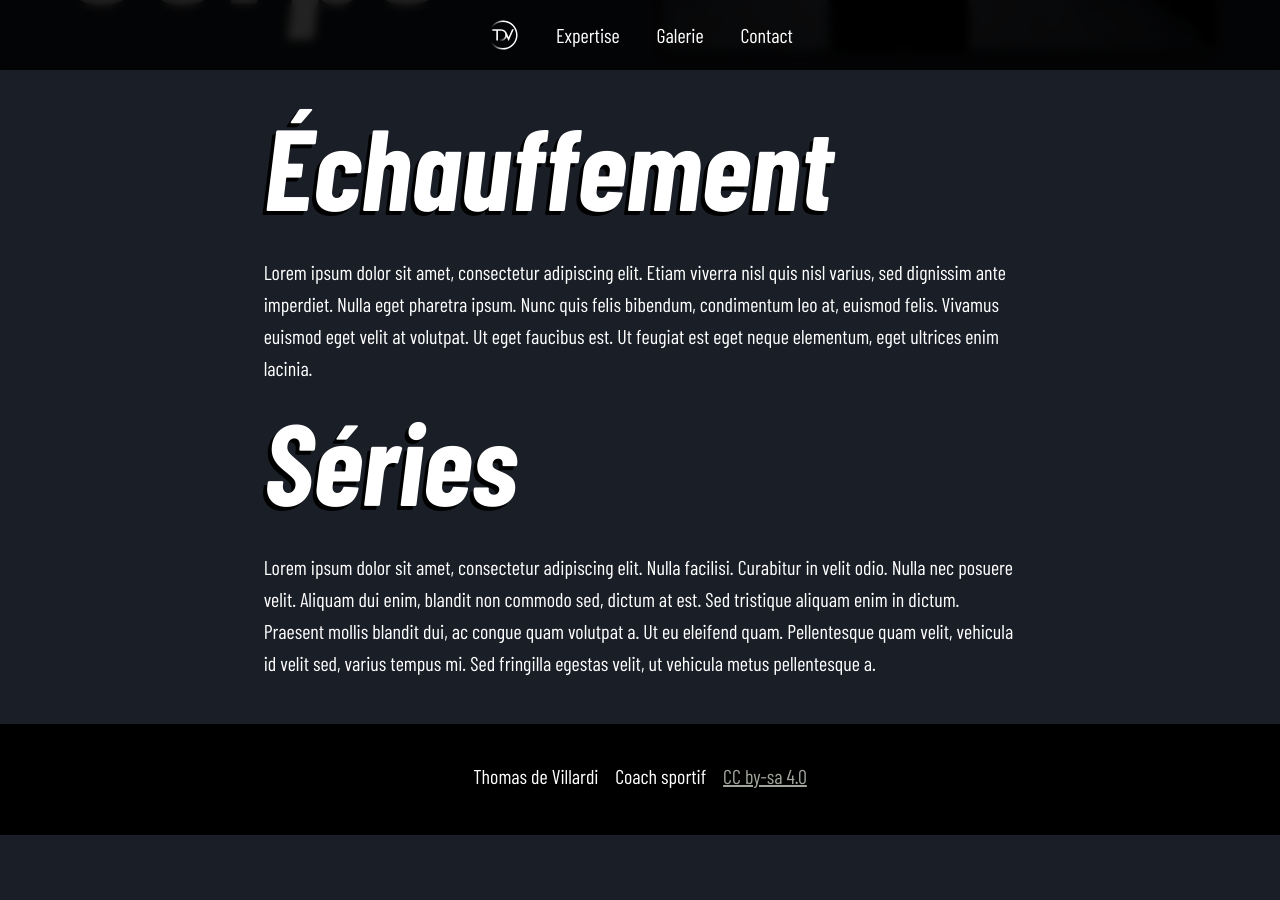
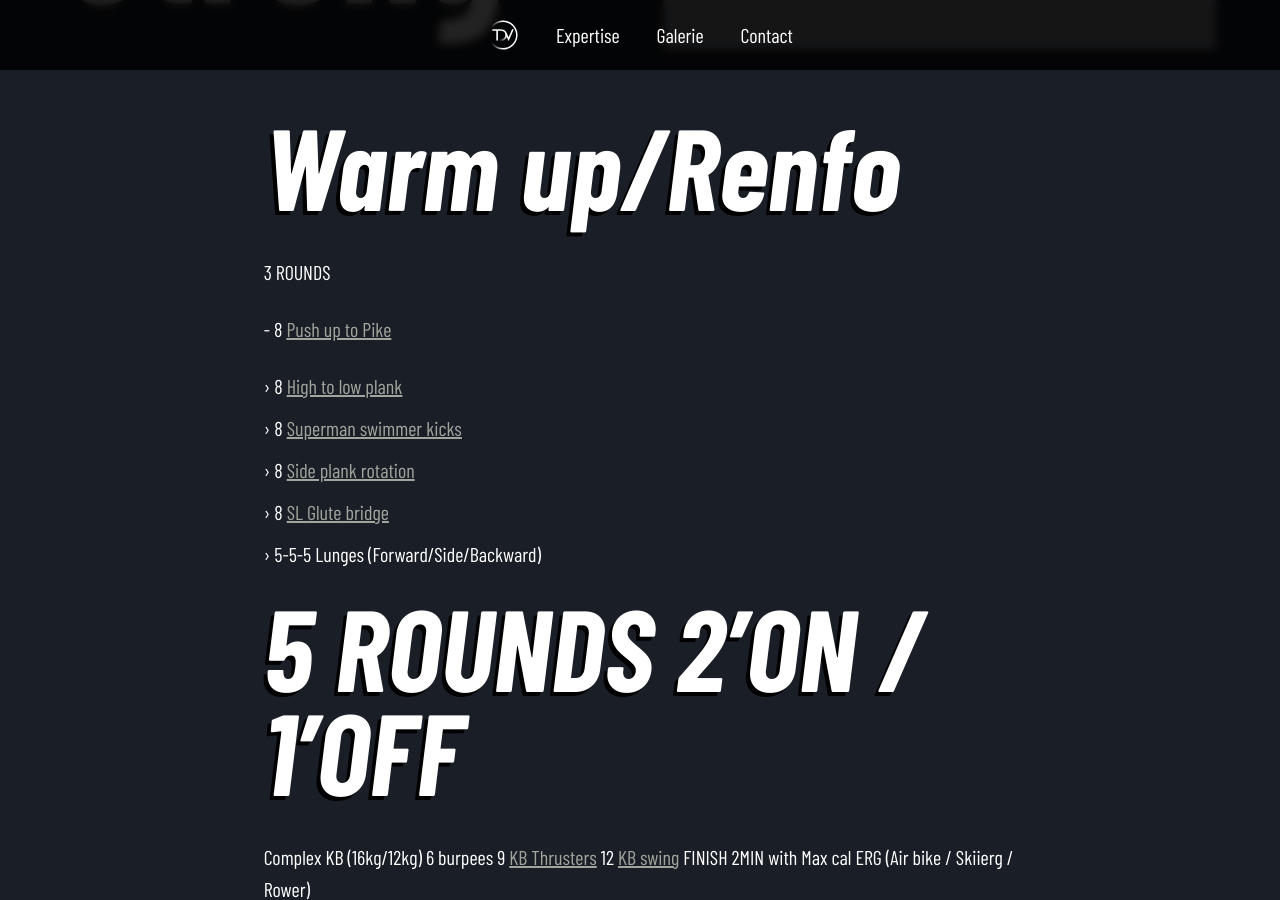
Before and after one commit to odevillardi/tdv, a Jekyll site: the page built from _posts/2022-12-28-test.md, in a window 1280 px wide and 900 px high, scrolled down 571 px. Built offline with Jekyll 4.4.1, drawn with Linux system fonts in a browser that asks for light colours; a script that is not in the unit is left out; before the commit the page ends 1406 px from its top, so only the background shows below that; some of the changed text lies outside the part shown; grey boxes are pictures that could not be loaded.

Commit message:
Update Journal “2022-12-28-test”

```diff
--- a/_posts/2022-12-28-test.md
+++ b/_posts/2022-12-28-test.md
@@ -1,15 +1,40 @@
 ---
 layout: post
-picture: /img/pics/dsc8072.jpg
+picture: /img/pics/img_3340-2.jpg
 date: 2022-12-28T10:59:49.046Z
-title: Séance haut du corps
+title: "01 : Finish Strong"
 auteur: ol
-duration: 25 min
+duration: 30 min
 ---
-## Échauffement
+## Warm up/Renfo
 
-Lorem ipsum dolor sit amet, consectetur adipiscing elit. Etiam viverra nisl quis nisl varius, sed dignissim ante imperdiet. Nulla eget pharetra ipsum. Nunc quis felis bibendum, condimentum leo at, euismod felis. Vivamus euismod eget velit at volutpat. Ut eget faucibus est. Ut feugiat est eget neque elementum, eget ultrices enim lacinia.
+3 ROUNDS
 
-## Séries
+\- 8 [Push up to Pike](https://www.youtube.com/watch?v=gxf460U591I&t=29s)
+- 8 [High to low plank](https://www.youtube.com/watch?v=jdnPcOf4YOA)
+- 8 [Superman swimmer kicks](https://www.youtube.com/watch?v=giIrfytRWIQ)
+- 8 [Side plank rotation](https://www.youtube.com/watch?v=RXlHKL_NEN8)
+- 8 [SL Glute bridge](https://www.youtube.com/watch?v=AVAXhy6pl7o)
+- 5-5-5 Lunges (Forward/Side/Backward)
 
-Lorem ipsum dolor sit amet, consectetur adipiscing elit. Nulla facilisi. Curabitur in velit odio. Nulla nec posuere velit. Aliquam dui enim, blandit non commodo sed, dictum at est. Sed tristique aliquam enim in dictum. Praesent mollis blandit dui, ac congue quam volutpat a. Ut eu eleifend quam. Pellentesque quam velit, vehicula id velit sed, varius tempus mi. Sed fringilla egestas velit, ut vehicula metus pellentesque a.
+
+
+## 5 ROUNDS 2'ON / 1'OFF
+
+Complex KB (16kg/12kg)
+6 burpees
+9 [KB Thrusters](https://www.youtube.com/watch?v=ktDIi7qBHHM)
+12 [KB swing](https://www.youtube.com/watch?v=KkYOW3jDhoM)
+FINISH 2MIN with Max cal ERG (Air bike / Skiierg / Rower)
+
+**L'idée derrière ce format est de trouver son rythme pour être le plus efficace sur les 2 minutes d'effort et ainsi accumuler le maximum de calories sur les 5 tours. Trouver la bonne cadence sur les répétitions 6-9-12 afin de ne pas perdre de temps (si trop lent) ou de puissance (si trop rapide) quand on arrive sur l'ERG**
+
+
+
+Scores:
+
+Adrien: 63 cal total 16kg KB (Air Bike/Skiierg)
+Roméo: 55 cal total 16kg KB(air bike/skiierg
+Emily: 51 cal total 10/12kg KB (rower)
+Emmanuel: 19 cal total 12kg KB (rower)
+Bikat: 46 cal total 12kg KB (air bike)
```
Also changed, not shown: 1 other file.
